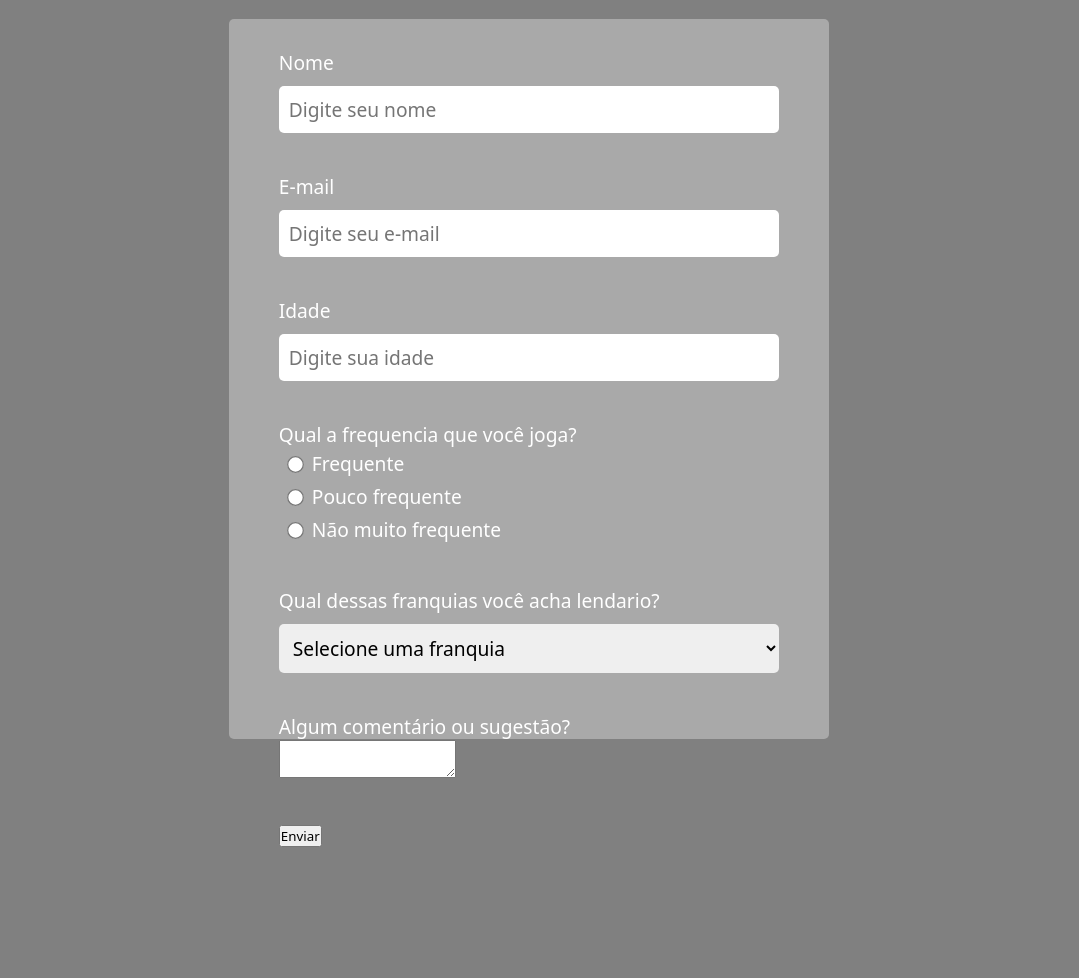
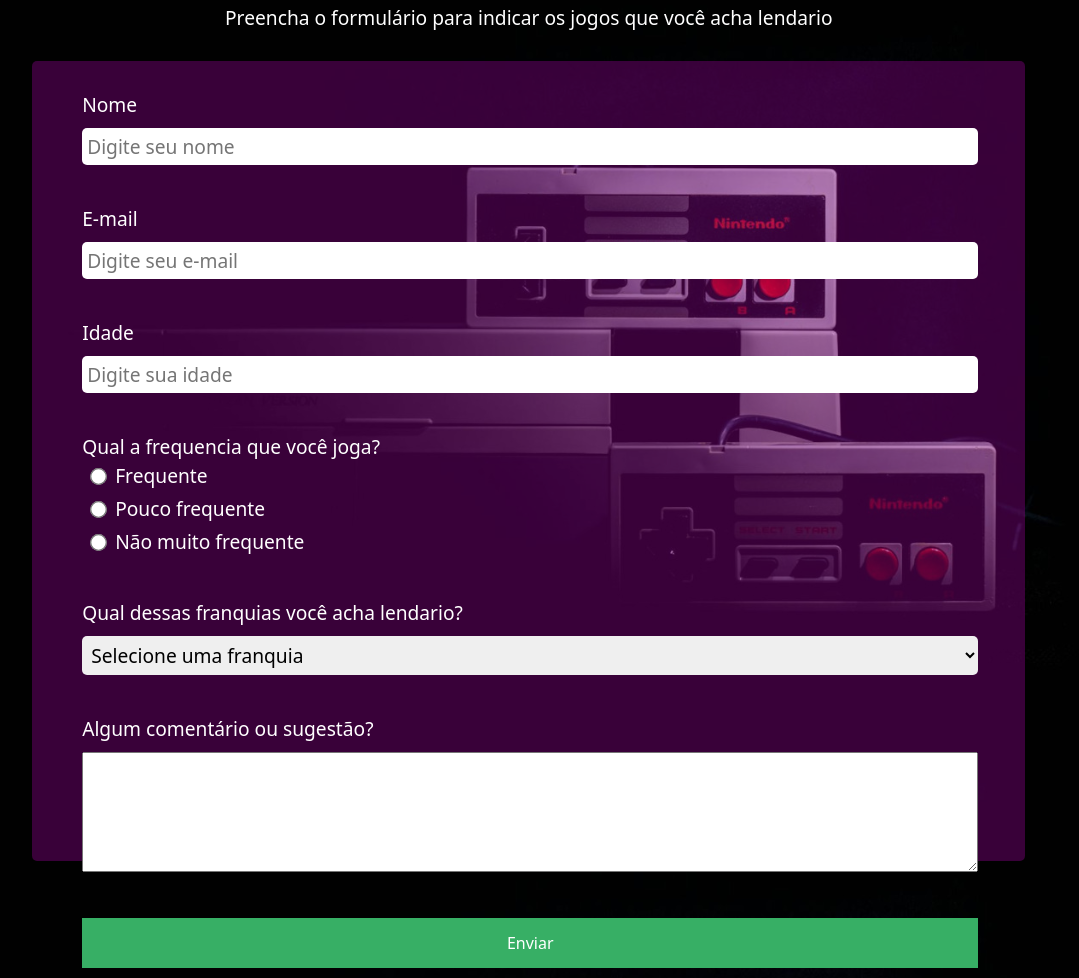
Before and after one commit to PedroMMIII/Projeto-formulario, a plain HTML site: page index.html in a window 1280 px wide. Shown: the part 81-1059 px from the top of the page, without its empty margins (92-1171 px from the left). Before the commit the page ends 938 px from the top, so only its background shows below. Drawn offline with Linux system fonts and the light colour scheme.

Commit message:
formulário terminado

```diff
--- a/index.html
+++ b/index.html
@@ -5,6 +5,7 @@
     <meta name="viewport" content="width=device-width, initial-scale=1.0">
     <title>Jogos lendarios</title>
     <link rel="stylesheet" href="mobilefirst.css">
+    <link rel="stylesheet" href="style.css">
 </head>
 <body>
     <header>
@@ -38,9 +39,9 @@
                     <div class="item-formulario">
                         <p>
                             Qual a frequencia que você joga? <br>
-                            <label for="ifrequente"><input class="escolha" type="radio" name="frequente" id="ifrequente">Frequente<br></label>
-                            <label for="ipoucofrequente"><input class="escolha" type="radio" name="poucofrequente" id="ipoucofrequente">Pouco frequente <br></label>
-                            <label for="inaofrequente"><input class="escolha" type="radio" name="naofrequente" id="inaofrequente">Não muito frequente</label>
+                            <label for="ifrequente"><input class="escolha" type="radio" name="frequencia" id="ifrequente" required>Frequente<br></label>
+                            <label for="ipoucofrequente"><input class="escolha" type="radio" name="frequencia" id="ipoucofrequente">Pouco frequente <br></label>
+                            <label for="inaofrequente"><input class="escolha" type="radio" name="frequencia" id="inaofrequente">Não muito frequente</label>
                         </p>
                     </div>
 
@@ -67,7 +68,7 @@
                     </div>
 
                     <div class="item-formulario">
-                        <input type="submit" value="Enviar">
+                        <input type="submit" value="Enviar" class="botao">
                     </div>
                 </form>
         </section>
--- a/mobilefirst.css
+++ b/mobilefirst.css
@@ -6,6 +6,7 @@
     margin: 0px;
     box-sizing: border-box;
     font-family: system-ui, -apple-system, BlinkMacSystemFont, 'Segoe UI', Roboto, Oxygen, Ubuntu, Cantarell, 'Open Sans', 'Helvetica Neue', sans-serif;
+
 }
 
 body
@@ -13,18 +14,26 @@ body
     background-color: gray;
     width: 97vw;
     height: 100vh;
+    overflow-x: hidden;
+
+    background: #37af65 url(img/controle.jpg) center center no-repeat fixed;
+    background-size: cover;
 }
 
 h1
 {
     text-align: center;
     padding-bottom: 10px;
+    padding-top: 10px;
+    color: white;
 }
 
 header > p
 {
     text-align: center;
-    padding-bottom: 20px;
+    padding-bottom: 30px;
+    padding-top: 10px;
+    font-size: 1em;
 }
 
 p
@@ -35,16 +44,16 @@ p
 
 .formulario
 {
-    background-color: darkgrey;
+    background-color: #8000804d;
     margin: auto;
-    width: 600px;
-    height: 90vh;
+    width: 100%;
+    height: 100vh;
     border-radius: 5px;
 }
 
 .item-formulario
 {
-    padding: 30px 0px 10px 50px;
+    padding: 30px 0px 10px 30px;
 }
 
 label
@@ -55,7 +64,7 @@ label
 
 input.registro
 {
-    width: 500px;
+    width: 90%;
     padding: 10px;
     border-radius: 5px;
     border: none;
@@ -73,10 +82,37 @@ input.escolha
 
 select
 {
-    width: 500px;
+    width: 90%;
     padding: 10px;
     border-radius: 5px;
     border: none;
     margin-top: 10px;
     font-size: 1em;
 }
+
+textarea
+{
+    width: 90%;
+    height: 120px;
+    margin-top: 10px;
+    padding: 10px;
+    font-size: 1em;
+}
+
+input.botao
+{
+    width: 90%;
+    height: 50px;
+    background-color: #37af65;
+    border: none;
+    color: white;
+    font-size: 1em;
+    cursor: pointer;
+}
+
+input.botao:hover
+{
+    background-color: #267745;
+    transition: 0.7s;
+    color: black;
+}
--- a/style.css
+++ b/style.css
@@ -1 +1,62 @@
 @charset "UTF-8";
+
+@media screen and (min-width: 601px) and (max-width: 1024px)
+{
+   .formulario
+   {
+    width: 90%;
+   }
+
+   .item-formulario
+   {
+    padding: 30px 0px 10px 40px;
+   }
+
+   input.registro, select, textarea, input.botao
+   {
+    width: 95%;
+   }
+
+}
+
+@media screen and (min-width: 1024px)
+{
+    body
+    {
+        background: #37af65 url(img/imagem-grande.jpg) center center no-repeat fixed;
+        background-size: cover;
+    }
+
+    h1
+    {
+        font-size: 2.5em;
+    }
+
+    header > p
+    {
+        font-size: 1.2em;
+    }
+
+    .formulario
+    {
+        background-color: #80008070;
+        width: 80%;
+    }
+
+    .item-formulario
+    {
+        padding: 30px 0px 10px 50px;
+    }
+
+   input.registro, select
+   {
+    width: 95%;
+    padding: 5px;
+   }
+
+   textarea, input.botao
+   {
+    width: 95%;
+   }
+
+}
```
Also changed, not shown: img/controle.jpg, img/imagem-grande.jpg (added).
